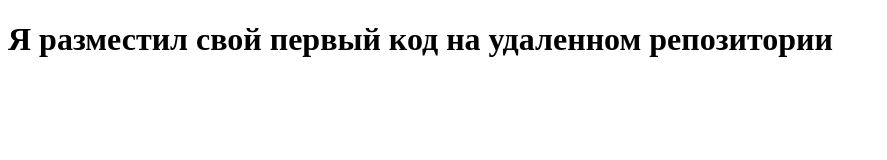
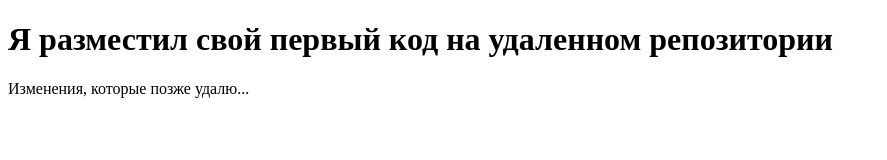
Before and after one commit to srk405/test-repo, a plain HTML site: page index.html in a window 1280 px wide. Shown: the whole page, without its empty margins (0-887 px from the left). Drawn offline with Linux system fonts and the light colour scheme.

Commit message:
Ошибочные коммит

```diff
--- a/index.html
+++ b/index.html
@@ -7,5 +7,5 @@
 </head>
 <body>
     <h1>Я разместил свой первый код на удаленном репозитории</h1>
-</body>
+    <p>Изменения, которые позже удалю...</p>
 </html>
```
